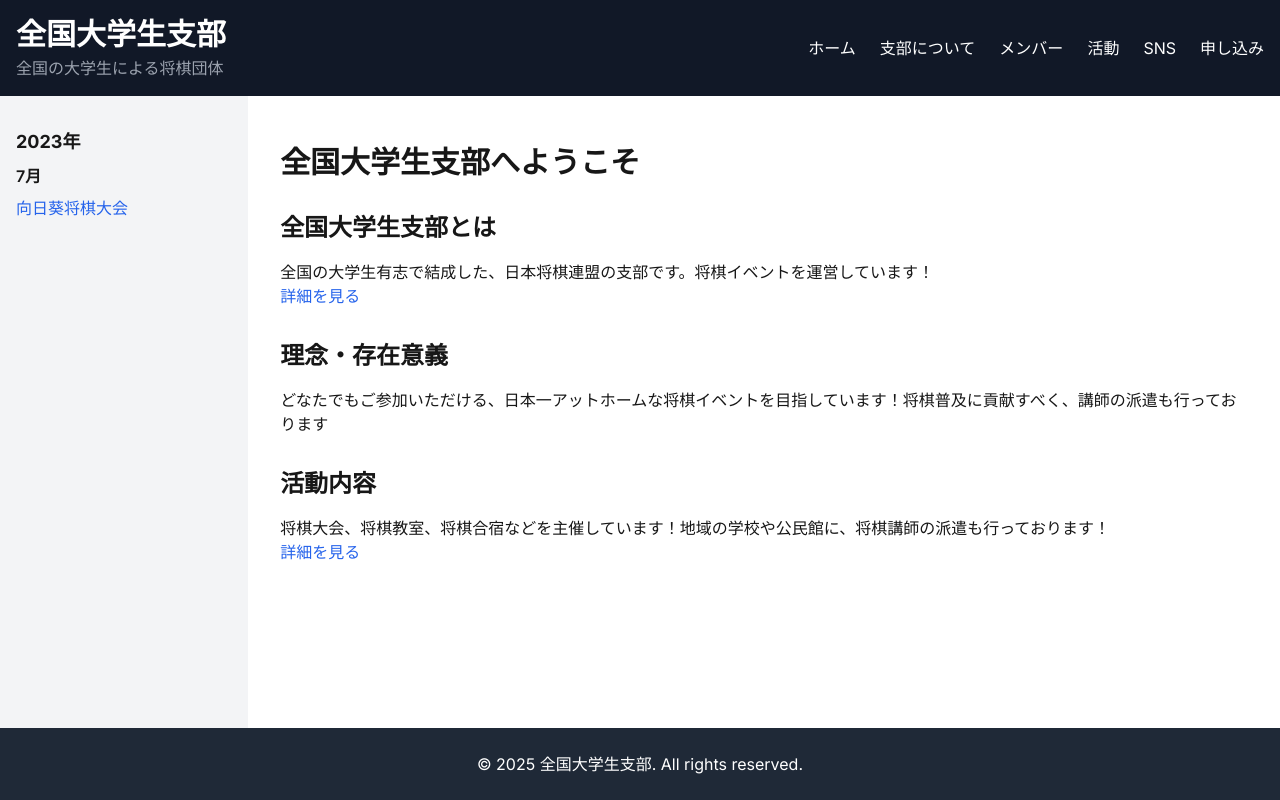
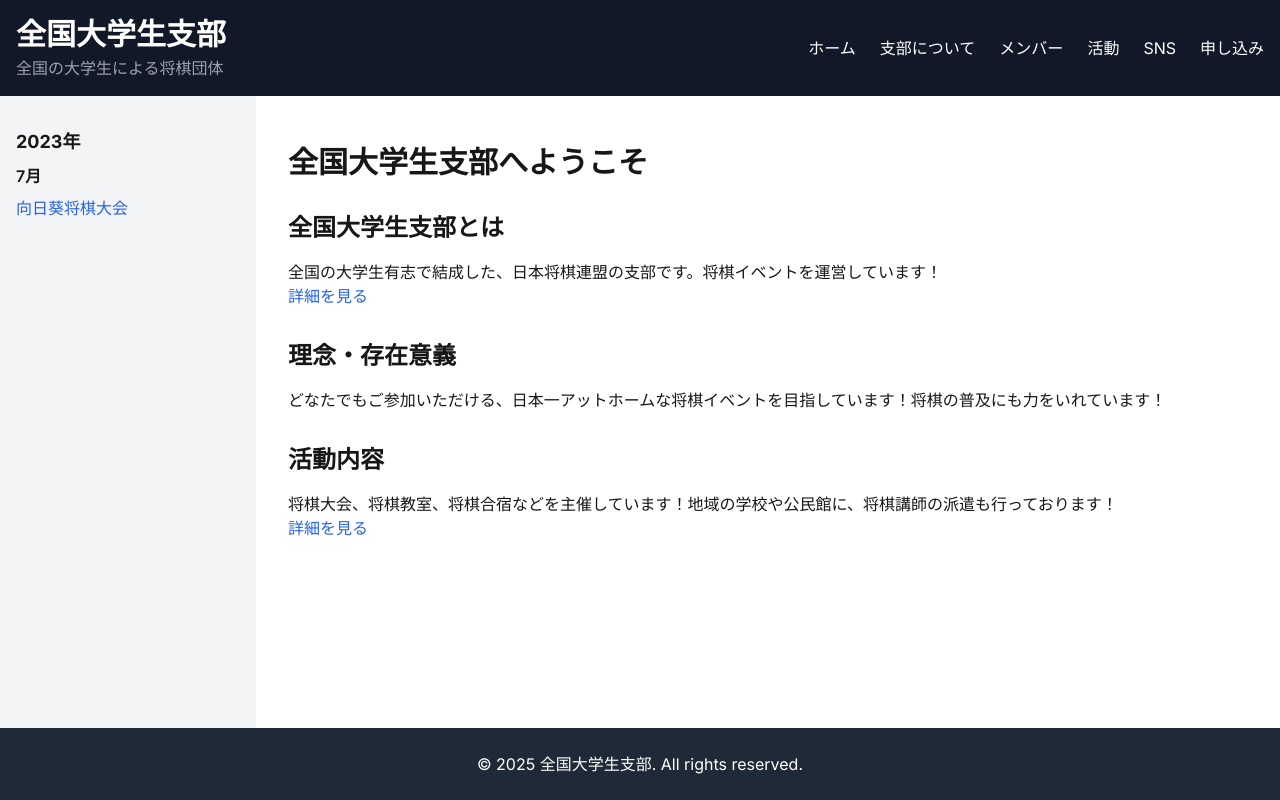
Before and after one commit to DaikiKazusaki/shibu-webpage, a Next.js app: page / in a window 1280 px wide. Built offline with nearby package versions, Linux system fonts and the light colour scheme.

Commit message:
fix text

```diff
--- a/app/page.tsx
+++ b/app/page.tsx
@@ -13,7 +13,7 @@ export default function Home() {
       </section>
       <section className="my-8">
         <h2 className="text-2xl font-semibold mb-4">理念・存在意義</h2>
-        <p>どなたでもご参加いただける、日本一アットホームな将棋イベントを目指しています！将棋普及に貢献すべく、講師の派遣も行っております</p>
+        <p>どなたでもご参加いただける、日本一アットホームな将棋イベントを目指しています！将棋の普及にも力をいれています！</p>
       </section>
       <section className="my-8">
         <h2 className="text-2xl font-semibold mb-4">活動内容</h2>
```
